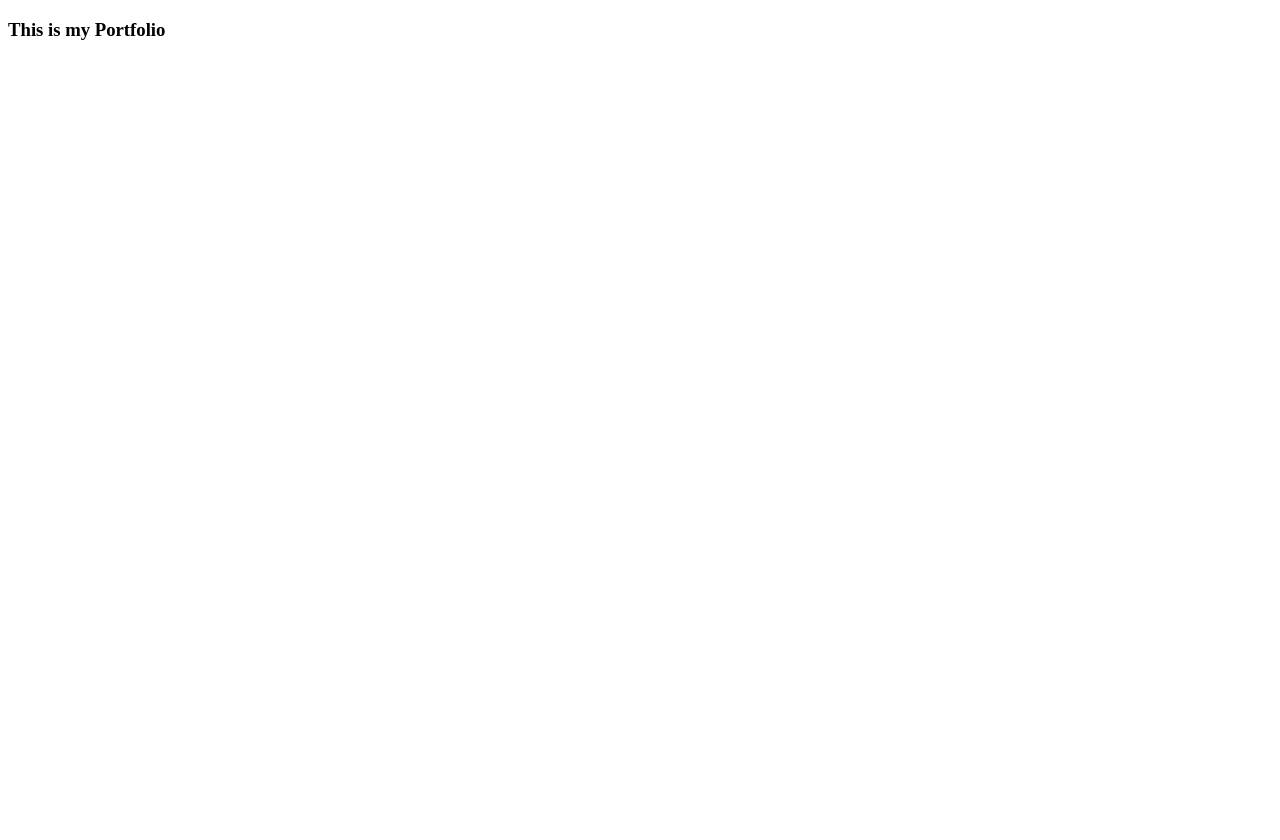
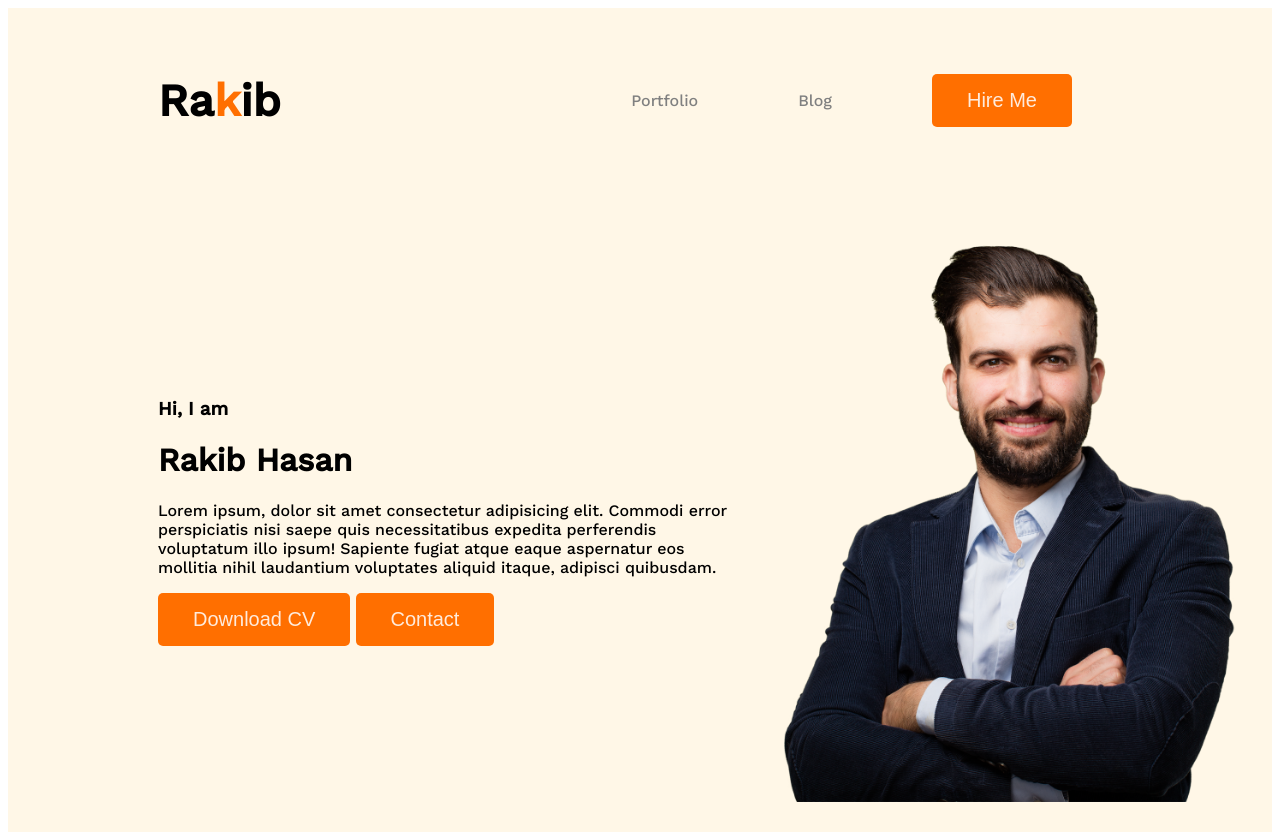
Before and after one commit to Rakib69A/My-Portfolio, a plain HTML site: page index.html in a window 1280 px wide. Before the commit the page ends 800 px from the top, so only its background shows below. Drawn offline with nearby package versions, Linux system fonts and the light colour scheme.

Commit message:
banner is done about to

```diff
--- /dev/null
+++ b/CSS/portfolio.css
@@ -0,0 +1,54 @@
+body{
+  font-family: "Work Sans", system-ui;
+  font-optical-sizing: auto;
+  font-weight: 500;
+  font-style: normal;
+}
+.text-primary{
+    color: rgb(255, 111, 0);
+}
+nav{
+    display: flex;
+    justify-content: space-between;
+    align-items: center;
+    margin: 0px 150px;
+}
+.nav-title{
+    color: black;
+    font-size: 45px;
+    font-weight: 800;
+}
+nav > ul{
+    display: flex;
+    align-items: center;
+}
+nav li{
+    list-style: none;
+    margin: 50px;
+
+}
+nav a{
+    text-decoration: none;
+    color: gray;
+}
+.btn-primary{
+    border-radius: 5px;
+    background:rgb(255, 111, 0);
+    border: 0;
+    padding: 15px 35px;
+    color: rgba(255, 255, 255, 0.861);
+    font-size: 20px;
+    text-align: center;
+}
+.header{
+    background: rgba(255, 247, 230, 0.938);
+}
+.banner{
+    padding: 30px 30px 30px 150px;
+    display: flex;
+    align-items:center;
+}
+.banner .profile-pic{
+    width: 500px;
+
+}
--- a/index.html
+++ b/index.html
@@ -4,11 +4,32 @@
     <meta charset="UTF-8">
     <meta name="viewport" content="width=device-width, initial-scale=1.0">
     <title>My Portfolio</title>
+    <link rel="stylesheet" href="css/portfolio.css">
+    <link rel="preconnect" href="https://fonts.googleapis.com">
+<link rel="preconnect" href="https://fonts.gstatic.com" crossorigin>
+<link href="https://fonts.googleapis.com/css2?family=EB+Garamond:wght@700&family=Poppins&family=Work+Sans:wght@500&display=swap" rel="stylesheet">
 </head>
 <body>
-    <h3>This is my Portfolio</h3>
-    <header>
-
+    <!-- <h3>This is my Portfolio</h3> -->
+    <header class="header">
+        <nav>
+            <h3 class="nav-title">Ra<span class="text-primary">k</span>ib</h3>
+            <ul>
+                <li><a href="">Portfolio</a></li>
+                <li><a href="">Blog</a></li>
+                <li><button class="btn-primary">Hire Me</button></li>
+            </ul>
+        </nav>
+        <div class="banner">
+            <div>
+                <h3 class="banner-greeting">Hi, I am</h3>
+                <h1 class="banner-title">Rakib Hasan</h1>
+                <p>Lorem ipsum, dolor sit amet consectetur adipisicing elit. Commodi error perspiciatis nisi saepe quis necessitatibus expedita perferendis voluptatum illo ipsum! Sapiente fugiat atque eaque aspernatur eos mollitia nihil laudantium voluptates aliquid itaque, adipisci quibusdam.</p>
+                <button class="btn-primary">Download CV</button>
+                <button class="btn-primary">Contact</button>
+            </div>
+            <img class="profile-pic" src="images/hardy.png" alt="">
+        </div>
     </header>
     <main>
 
```
